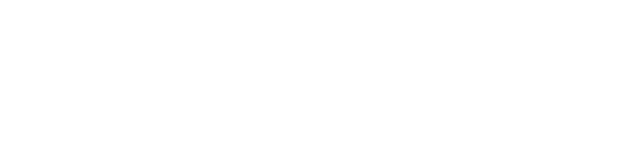
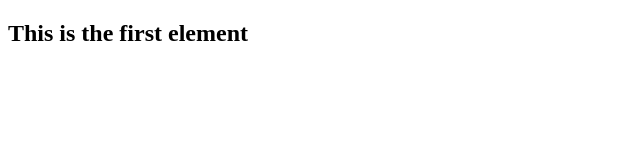
Before and after one commit to ssahare-phoenix/demo, a plain HTML site: page main.html in a window 1280 px wide. Shown: the whole page, without its empty margins (0-640 px from the left). Drawn offline with Linux system fonts and the light colour scheme.

Commit message:
added h1 to the first branch main.html file

```diff
--- a/main.html
+++ b/main.html
@@ -7,6 +7,6 @@
     <title>2</title>
 </head>
 <body>
-
+    <h2>This is the first element</h2>
 </body>
 </html>
```
